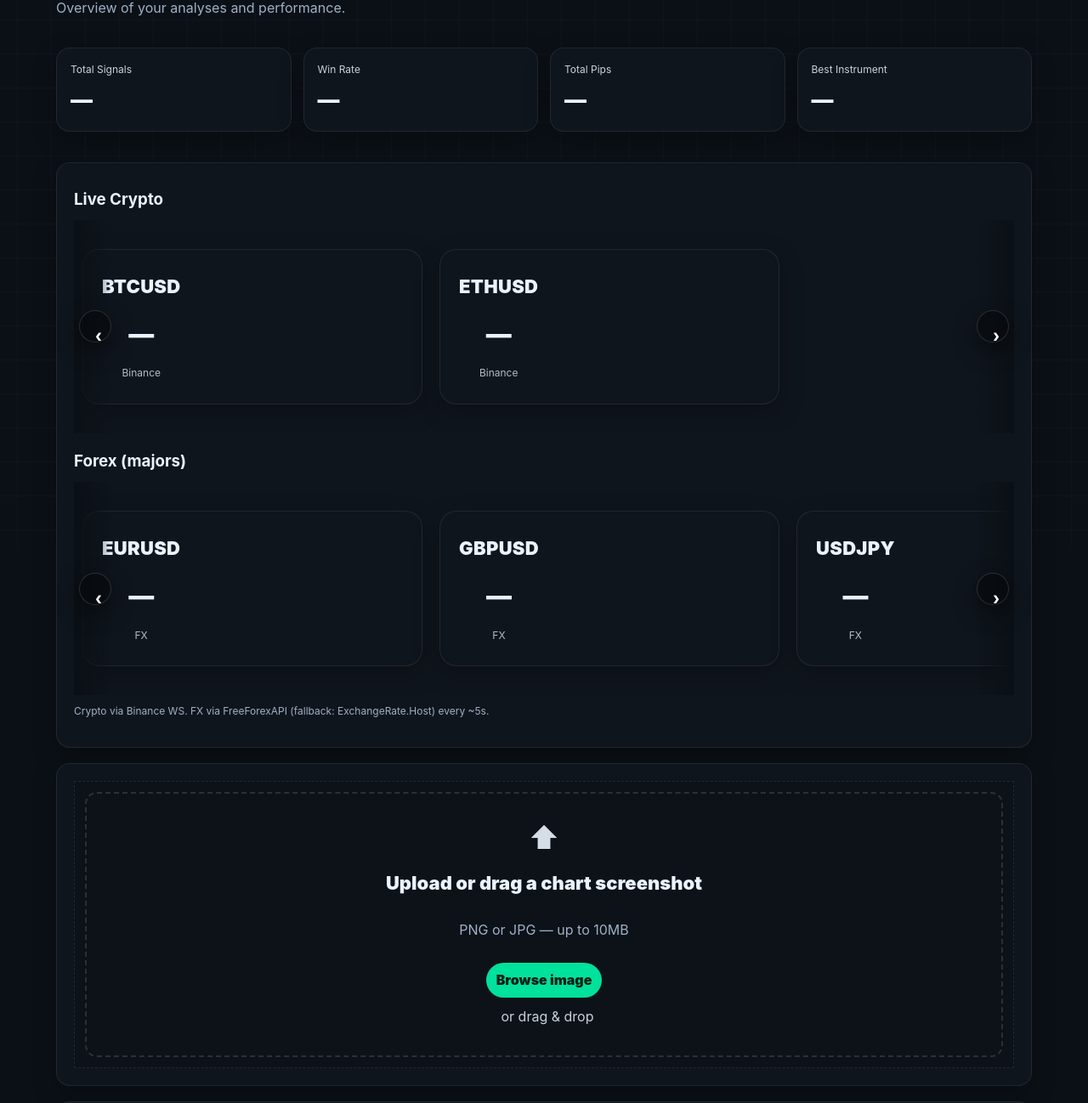
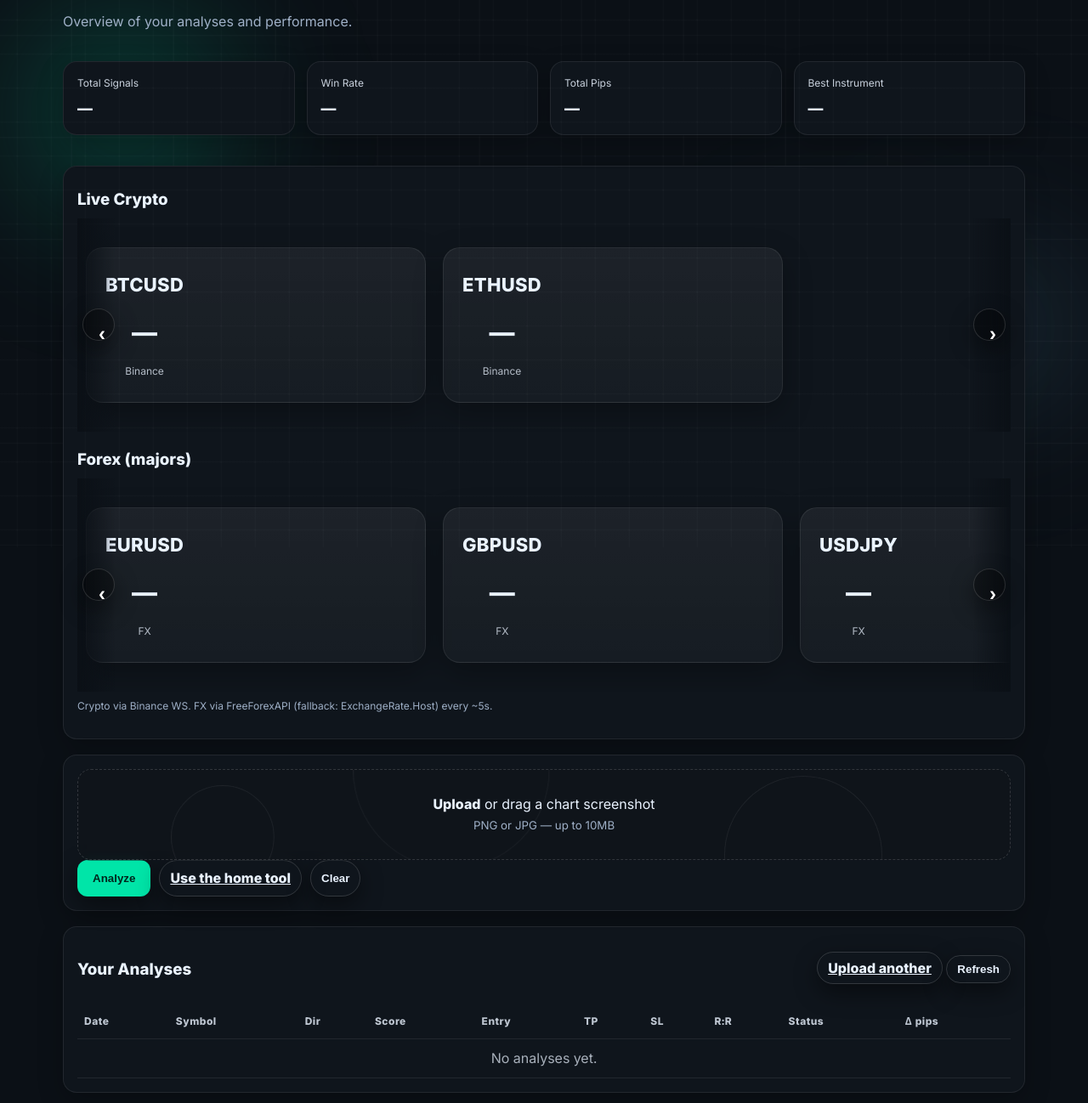
Before and after one commit to myfxpaddy/snaptradernaija, a plain HTML site: page dashboard.html in a window 1280 px wide. Shown: the part 156-1454 px from the top of the page at 85% size. Drawn offline with Linux system fonts and the light colour scheme.

Commit message:
Dashboard: match homepage structure, bg, nav, shell and card styles

```diff
--- a/dashboard.html
+++ b/dashboard.html
@@ -1,57 +1,77 @@
 <!doctype html>
 <html lang="en" data-theme="dark">
 <head>
-  <meta charset="utf-8" />
-  <meta name="viewport" content="width=device-width,initial-scale=1" />
+  <meta charset="utf-8"/>
+  <meta name="viewport" content="width=device-width,initial-scale=1,maximum-scale=1"/>
   <title>Dashboard · SnapTraderNaija</title>
-  <link rel="icon" href="favicon.svg" />
-  <link rel="stylesheet" href="styles.css" />
+  <link rel="icon" href="favicon.svg" type="image/svg+xml"/>
+  <link rel="preconnect" href="https://fonts.gstatic.com" crossorigin>
+  <link href="https://fonts.googleapis.com/css2?family=Inter:wght@400;600;800&display=swap" rel="stylesheet">
+  <link rel="stylesheet" href="styles.css"/>
 </head>
 <body>
-  <!-- Header identical structure / classes as home -->
-  <header class="site-header">
-    <div class="nav-wrap">
-      <a href="index.html" class="brand">
-        <img class="brand-mark" src="favicon.svg" alt="" />
+  <!-- SAME ANIMATED BACKGROUND AS HOMEPAGE -->
+  <div class="bg">
+    <div class="grid-lines"></div>
+    <div class="glow g1"></div>
+    <div class="glow g2"></div>
+    <div class="glow g3"></div>
+  </div>
+
+  <!-- SAME NAV AS HOMEPAGE -->
+  <nav class="nav">
+    <div class="nav-inner shell">
+      <a class="brand-inline" href="./" aria-label="SnapTraderNaija">
+        <img src="logo.svg" alt="" class="logo"/>
         <span class="brand-name">SnapTraderNaija</span>
       </a>
 
-      <nav class="nav">
+      <button class="hamburger" id="menuBtn" aria-label="Open menu"><span></span><span></span><span></span></button>
+
+      <div class="nav-links" id="navLinks">
         <a href="index.html#features">Features</a>
         <a href="index.html#how">How it works</a>
-        <a href="index.html#try">Try it</a>
+        <a href="index.html#tool">Try it</a>
         <a href="docs.html">Docs</a>
         <a href="about.html">About</a>
-      </nav>
-
-      <div class="nav-actions">
-        <button class="themeToggle ghost" title="Toggle theme">🌗</button>
-        <a id="loginLink" class="ghost" href="auth.html#login">Log in</a>
-        <a id="signupLink" class="pill" href="auth.html#signup">Sign up</a>
-        <button id="logoutBtn" class="ghost">Logout</button>
+        <div class="nav-actions">
+          <button class="themeToggle" type="button" title="Toggle theme">🌗</button>
+          <a class="ghost small" href="login.html">Log in</a>
+          <a class="small" href="signup.html">Sign up</a>
+          <button class="ghost small logoutBtn only-logged-in hidden" type="button">Logout</button>
+        </div>
       </div>
     </div>
-  </header>
+  </nav>
 
-  <main class="page">
-    <section class="hero-pad"></section>
+  <!-- PAGE CONTENT IN THE SAME SHELL LAYOUT -->
+  <main class="shell" style="padding-top:24px;">
+    <h1 class="section-title" style="margin-bottom:4px;">Dashboard</h1>
+    <p class="muted" style="margin-bottom:16px;">Overview of your analyses and performance.</p>
 
-    <section>
-      <h1 class="h2">Dashboard</h1>
-      <p class="muted">Overview of your analyses and performance.</p>
+    <!-- STATS CARDS (use same .card style as home) -->
+    <section class="grid" style="grid-template-columns:repeat(4,minmax(220px,1fr)); gap:14px; margin-bottom:16px;">
+      <article class="card stat">
+        <div class="label">Total Signals</div>
+        <div class="value" id="statTotal">—</div>
+      </article>
+      <article class="card stat">
+        <div class="label">Win Rate</div>
+        <div class="value" id="statWinRate">—</div>
+      </article>
+      <article class="card stat">
+        <div class="label">Total Pips</div>
+        <div class="value" id="statPips">—</div>
+      </article>
+      <article class="card stat">
+        <div class="label">Best Instrument</div>
+        <div class="value" id="statBest">—</div>
+      </article>
     </section>
 
-    <!-- Stats -->
-    <section class="grid-4 stats">
-      <div class="card stat"><div class="label">Total Signals</div><div class="val" id="statTotal">—</div></div>
-      <div class="card stat"><div class="label">Win Rate</div><div class="val" id="statWinRate">—</div></div>
-      <div class="card stat"><div class="label">Total Pips</div><div class="val" id="statPips">—</div></div>
-      <div class="card stat"><div class="label">Best Instrument</div><div class="val" id="statBest">—</div></div>
-    </section>
-
-    <!-- Live carousels (Crypto + Forex) -->
-    <section class="card section-pad" id="liveCarousels">
-      <h3 class="section-title">Live Crypto</h3>
+    <!-- LIVE TICKERS (CAROUSELS) -->
+    <section class="card" style="margin-bottom:16px;">
+      <h3 class="section-title" style="margin-bottom:8px;">Live Crypto</h3>
       <div class="carousel-wrap">
         <button class="car-btn left" data-target="crypto" aria-label="Prev">‹</button>
         <div class="carousel" data-carousel="crypto">
@@ -66,7 +86,7 @@
         <div class="edge-mask left"></div><div class="edge-mask right"></div>
       </div>
 
-      <h3 class="section-title mt-2">Forex (majors)</h3>
+      <h3 class="section-title" style="margin:18px 0 8px;">Forex (majors)</h3>
       <div class="carousel-wrap">
         <button class="car-btn left" data-target="forex" aria-label="Prev">‹</button>
         <div class="carousel" data-carousel="forex">
@@ -82,42 +102,53 @@
         <div class="edge-mask left"></div><div class="edge-mask right"></div>
       </div>
 
-      <p class="muted tiny mt-1">Crypto via Binance WS. FX via FreeForexAPI (fallback: ExchangeRate.Host) every ~5s.</p>
+      <p class="muted tiny" style="margin-top:8px;">Crypto via Binance WS. FX via FreeForexAPI (fallback: ExchangeRate.Host) every ~5s.</p>
     </section>
 
-    <!-- Upload -->
-    <section class="card section-pad">
-      <div id="dropVisual" class="drop-visual">
-        <div class="dashed"></div>
-        <div class="icon">⬆</div>
-        <h2>Upload or drag a chart screenshot</h2>
-        <p class="muted">PNG or JPG — up to 10MB</p>
-        <input id="file" type="file" accept="image/png,image/jpeg" style="position:absolute;left:-9999px;opacity:0;width:1px;height:1px;" />
-        <label for="file" class="pill">Browse image</label>
-        <span class="helper">or drag & drop</span>
+    <!-- UPLOAD -->
+    <section class="card" style="margin-bottom:16px;">
+      <label class="uploader glass drop fancy" for="file" id="dropArea" style="display:block;">
+        <input id="file" type="file" accept="image/png,image/jpeg"/>
+        <div class="drop-graphic"><div class="ring r1"></div><div class="ring r2"></div><div class="ring r3"></div></div>
+        <span class="drop-text"><b>Upload</b> or drag a chart screenshot<br/><small>PNG or JPG — up to 10MB</small></span>
+        <img class="preview hidden" id="preview" alt="preview"/>
+      </label>
+      <div class="actions">
+        <button type="button" id="analyzeBtn" class="button">Analyze</button>
+        <a class="ghost button" href="index.html#tool">Use the home tool</a>
+        <button type="button" id="clearBtn" class="ghost button">Clear</button>
       </div>
+      <div id="progress" class="progress hidden"><div class="bar" id="bar"></div><span id="progressText">Uploading…</span></div>
+      <p id="error" class="error hidden"></p>
     </section>
 
-    <!-- Table -->
-    <section class="card section-pad">
-      <div class="flex between">
+    <!-- ANALYSES TABLE -->
+    <section class="card">
+      <div class="grid" style="grid-template-columns:auto auto; align-items:center;">
         <h3>Your Analyses</h3>
-        <div class="actions">
-          <a class="ghost" href="index.html">Upload another</a>
-          <button class="ghost" id="refreshAnalyses">Refresh</button>
+        <div style="justify-self:end;">
+          <a class="ghost button" href="index.html">Upload another</a>
+          <button class="ghost button" id="refreshAnalyses">Refresh</button>
         </div>
       </div>
-      <div class="table-wrap">
+      <div class="table-wrap" style="margin-top:10px;">
         <table>
-          <thead><tr><th>Date</th><th>Symbol</th><th>Dir</th><th>Score</th><th>Entry</th><th>TP</th><th>SL</th><th>R:R</th><th>Status</th><th>Δ pips</th></tr></thead>
+          <thead>
+            <tr><th>Date</th><th>Symbol</th><th>Dir</th><th>Score</th><th>Entry</th><th>TP</th><th>SL</th><th>R:R</th><th>Status</th><th>Δ pips</th></tr>
+          </thead>
           <tbody id="rowsAnalyses"><tr><td colspan="10" style="text-align:center; opacity:.7;">No analyses yet.</td></tr></tbody>
         </table>
       </div>
     </section>
   </main>
 
-  <script type="module" src="theme.js"></script>
+  <!-- SCRIPTS -->
+  <script src="https://www.gstatic.com/firebasejs/10.12.2/firebase-app-compat.js"></script>
+  <script src="https://www.gstatic.com/firebasejs/10.12.2/firebase-auth-compat.js"></script>
+  <script src="https://www.gstatic.com/firebasejs/10.12.2/firebase-firestore-compat.js"></script>
+  <script src="firebaseConfig.js"></script>
   <script type="module" src="auth.js"></script>
   <script type="module" src="dashboard.js"></script>
+  <script type="module" src="theme.js"></script>
 </body>
 </html>
```
